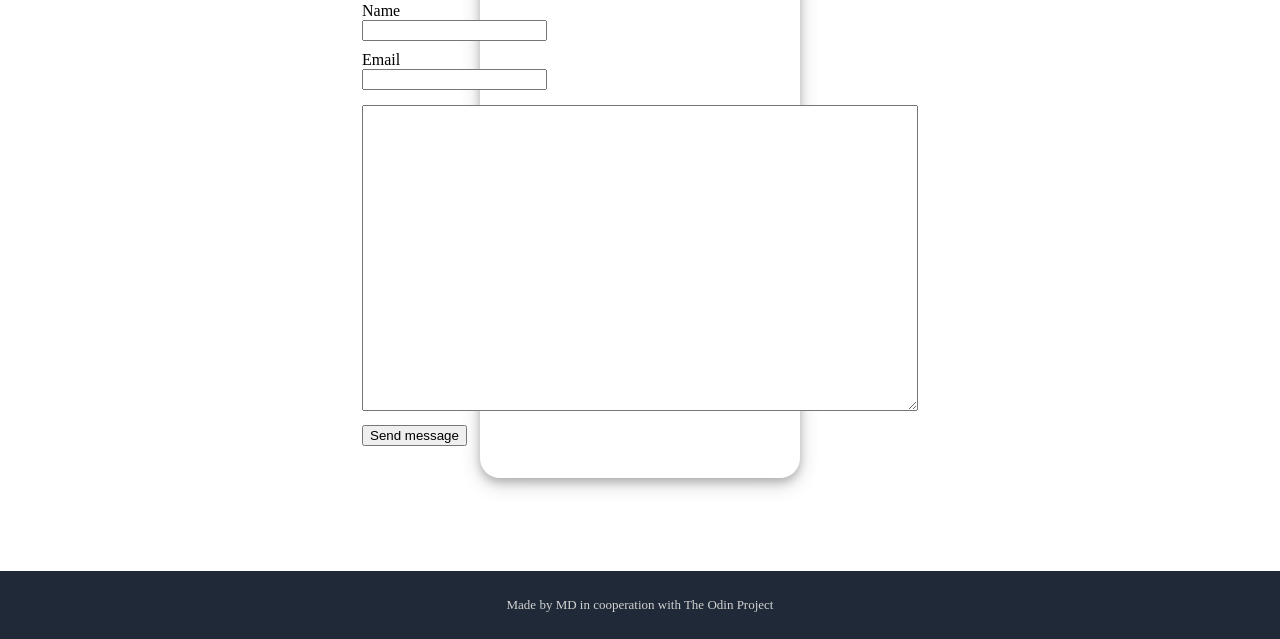
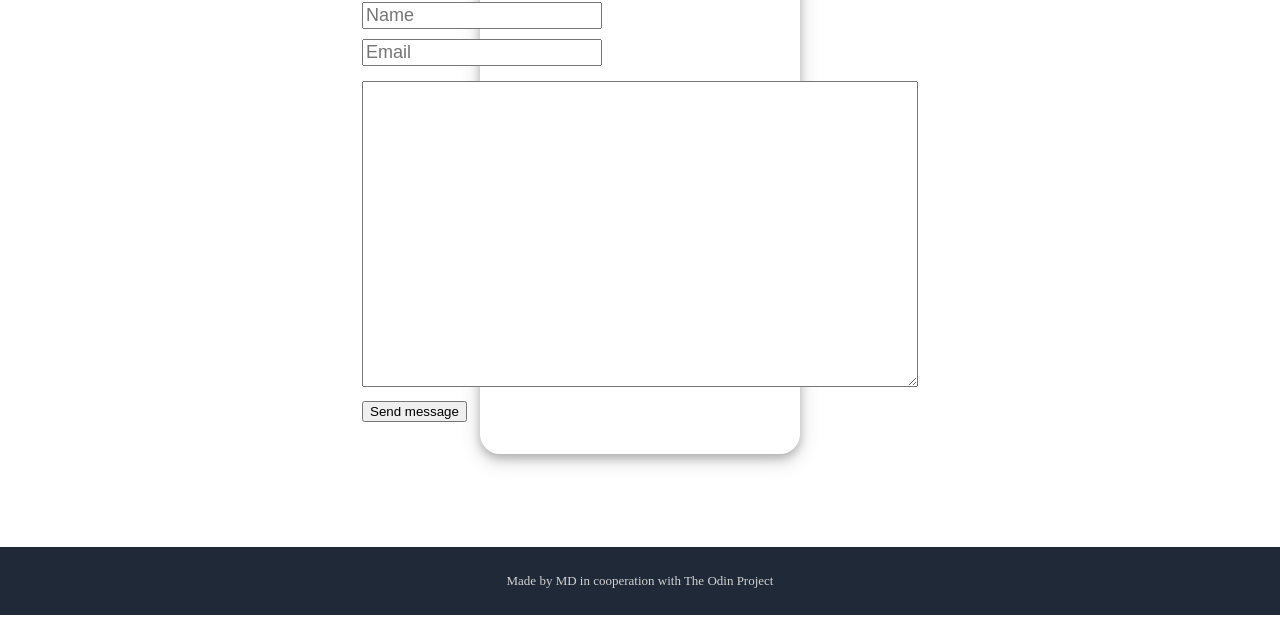
Before and after one commit to VietTitans/landing-page, a plain HTML site: page contact.html in a window 1280 px wide. Shown: the part 217-856 px from the top of the page. After the commit the page ends 832 px from the top, so only its background shows below. Drawn offline with Linux system fonts and the light colour scheme.

Commit message:
Updated name and email field to make the form more tidy

```diff
--- a/contact.html
+++ b/contact.html
@@ -25,12 +25,10 @@
               <h1>Send us a peep</h1>
             </div>
             <form action="#form">
-              <label for="name">Name </label><br>
-              <input type="text" id="fname" name="fname" required><br>
+              <input type="text" placeholder="Name" id="fname" name="fname" required><br>
 
               <div id="div-email">
-                <label for="email">Email</label><br>
-                <input type="email" id="email" name="email" required><br>
+                <input type="email" placeholder="Email" id="email" name="email" required><br>
               </div>
 
               <textarea name="Message" id="message" cols="30" rows="10" style="width: 550px; height: 300px;" required></textarea><br>
--- a/style-contact.css
+++ b/style-contact.css
@@ -80,15 +80,21 @@ a {
     padding-bottom: 2em;
 }
 
-/* title */
 .container-title h1 {
     display: flex;
     color: #3882F6;
     padding: 12px;
 }
 
+#fname {
+    font-size: large;
+}
+
 #div-email {
     margin-top: 10px;
+}
+#email {
+    font-size: large;
 }
 
 #message {
```
